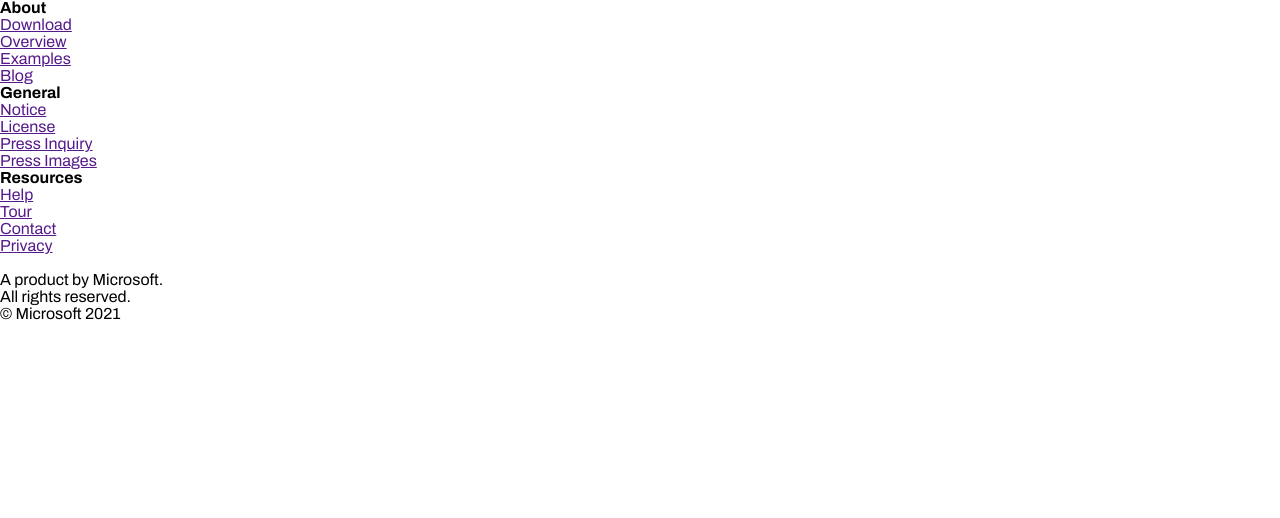
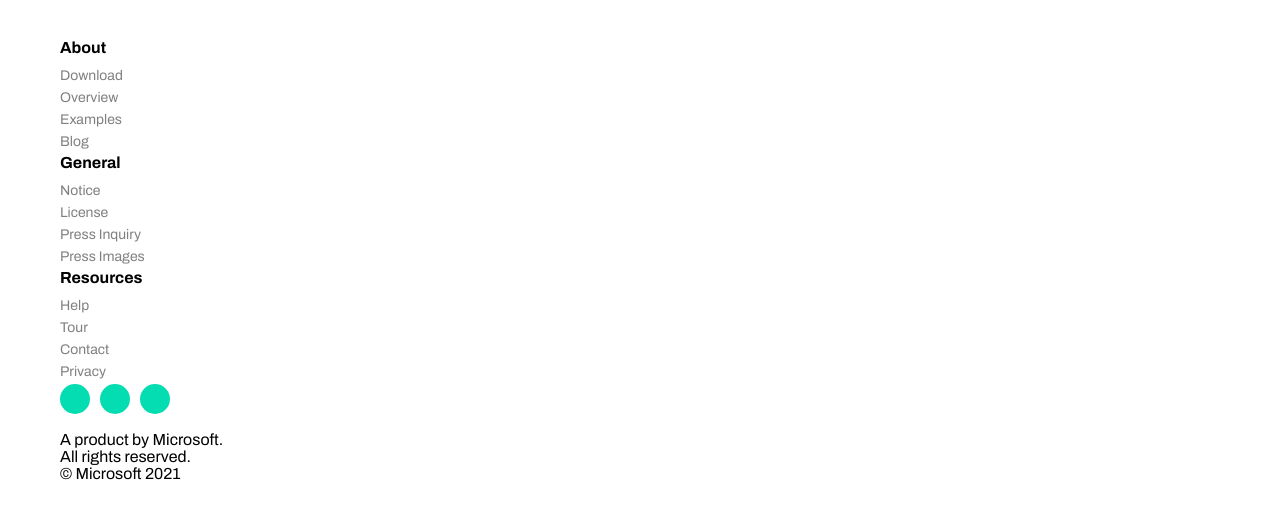
Before and after one commit to joeyovey/lobe-tour, a plain HTML site: page index.html in a window 1280 px wide. Shown: the part 518-1036 px from the top of the page. Before the commit the page ends 840 px from the top, so only its background shows below. Drawn offline with nearby package versions, Linux system fonts and the light colour scheme.

Commit message:
Styled social media icons

```diff
--- a/style.css
+++ b/style.css
@@ -70,20 +70,19 @@
     color: #767676;
 }
 .video img{
+    /* padding-top: 50px; */
     width: 70%;
     height: 70%;
     border-radius: 30px;
 }
-.video img:hover{
-    background-color: #767676;
-}
+
 
 /* Train style */
 .train{
+    padding-top: 50px;
     font-size: 30px;
     font-weight: 700;
-    line-height: 90px;
-
+    line-height: 80px;
 }
 .train button{
     font-size: 24px;
@@ -95,10 +94,78 @@
     border: none;
     cursor: pointer;
     line-height: 50px;
+    margin-bottom: 30px;
 }
-/* Media query section */
 
 
+/* Footer styling */
+.footer {
+    background-color: #fff;
+    padding: 40px 0;
+    font-family: Arial, sans-serif;
+}
+
+.container {
+    display: flex;
+    justify-content: space-between;
+    align-items: flex-start;
+    max-width: 1200px;
+    margin: 0 auto;
+    padding: 0 20px;
+}
+
+.footer-items h4 {
+    font-size: 16px;
+    font-weight: bold;
+    margin-bottom: 10px;
+    color: black;
+}
+
+.footer-items ul {
+    list-style: none;
+    padding: 0;
+    margin: 0;
+}
+
+.footer-items ul li {
+    margin-bottom: 5px;
+}
+
+.footer-items ul li a {
+    text-decoration: none;
+    color: gray;
+    font-size: 14px;
+}
+
+.footer-items ul li a:hover {
+    color: black;
+}
+
+.footer-socials {
+    display: flex;
+    gap: 10px;
+    /* margin-top: 10px; */
+}
+
+.footer-socials i {
+    padding: 5px;
+    font-size: 20px;
+    cursor: pointer;
+    background-color: #04ddb2;
+    height: 30px;
+    width: 30px;
+    border-radius: 50%;
+}
+
+.footer-logo{
+    width: 10%;
+    height: auto;
+    display: flex;
+    align-items: center;
+}
+
+
+/* Media query section */
 
 @media only screen and (max-width: 425px) {
     .hero {
```
